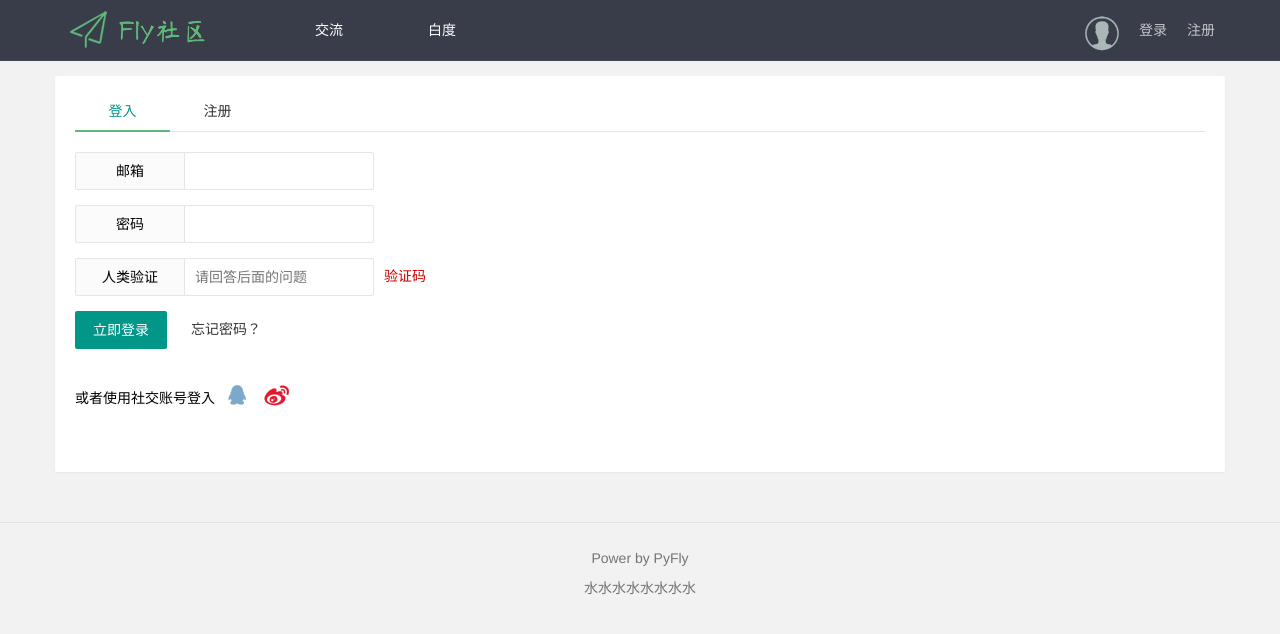
After one commit to Dosimz/PyFly--yuyi_remake, a Flask app: template PyFly/fly_bbs/templates/user/login.html in a window 1280 px wide. The commit adds this page. Shown: the top 634 px of the page. Run offline with Flask 2, Linux system fonts and the light colour scheme; the template is opened without the code that fills it, so the values that code supplies are empty.

Commit message:
login.html、reg.html页面

```diff
--- a/PyFly/fly_bbs/templates/base.html
+++ b/PyFly/fly_bbs/templates/base.html
@@ -55,10 +55,10 @@
             <a class="iconfont icon-touxiang layui-hide-xs" href="#"></a>
           </li>
           <li class="layui-nav-item">
-            <a href="#">登录</a>
+            <a href="./user/login.html">登录</a>
           </li>
           <li class="layui-nav-item">
-            <a href="#">注册</a>
+            <a href="./user/reg.html">注册</a>
           </li>
     </ul>
   </div>
@@ -77,7 +77,8 @@
 
 <script src="/static/layui/layui.js"></script>
 
-
+{% block other_js %}
+{% endblock %}
 
 </body>
 </html>
--- /dev/null
+++ b/PyFly/fly_bbs/templates/user/login.html
@@ -0,0 +1,57 @@
+{% extends 'base.html' %}
+{% block body %}
+
+<div class="layui-container fly-marginTop">
+  <div class="fly-panel fly-panel-user" pad20>
+    <div class="layui-tab layui-tab-brief" lay-filter="user">
+      <ul class="layui-tab-title">
+        <li class="layui-this">登入</li>
+          <li><a href="#">注册</a></li>
+
+      </ul>
+      <div class="layui-form layui-tab-content" id="LAY_ucm" style="padding: 20px 0;">
+        <div class="layui-tab-item layui-show">
+          <div class="layui-form layui-form-pane">
+            <form method="post">
+{#              {{ form.csrf_token }}#}
+              <div class="layui-form-item">
+                <label for="L_email" class="layui-form-label">邮箱</label>
+                <div class="layui-input-inline">
+                  <input type="text" id="L_email" name="email" required lay-verify="required" autocomplete="off" class="layui-input">
+                </div>
+              </div>
+              <div class="layui-form-item">
+                <label for="L_pass" class="layui-form-label">密码</label>
+                <div class="layui-input-inline">
+                  <input type="password" id="L_pass" name="password" required lay-verify="required" autocomplete="off" class="layui-input">
+                </div>
+              </div>
+              <div class="layui-form-item">
+                <label for="L_vercode" class="layui-form-label">人类验证</label>
+                <div class="layui-input-inline">
+                  <input type="text" id="L_vercode" name="vercode" required lay-verify="required" placeholder="请回答后面的问题" autocomplete="off" class="layui-input">
+                </div>
+                <div class="layui-form-mid">
+                  <span style="color: #c00;">验证码</span>
+                </div>
+              </div>
+              <div class="layui-form-item">
+                <button class="layui-btn" lay-filter="*" alert="true" lay-submit>立即登录</button>
+                <span style="padding-left:20px;">
+                  <a href="#">忘记密码？</a>
+                </span>
+              </div>
+              <div class="layui-form-item fly-form-app">
+                <span>或者使用社交账号登入</span>
+                <a href="" onclick="layer.msg('正在通过QQ登入', {icon:16, shade: 0.1, time:0})" class="iconfont icon-qq" title="QQ登入"></a>
+                <a href="" onclick="layer.msg('正在通过微博登入', {icon:16, shade: 0.1, time:0})" class="iconfont icon-weibo" title="微博登入"></a>
+              </div>
+            </form>
+          </div>
+        </div>
+      </div>
+    </div>
+  </div>
+</div>
+
+{% endblock %}
```
Also changed, not shown: PyFly/fly_bbs/templates/user/reg.html (added, +73 -0 lines).
